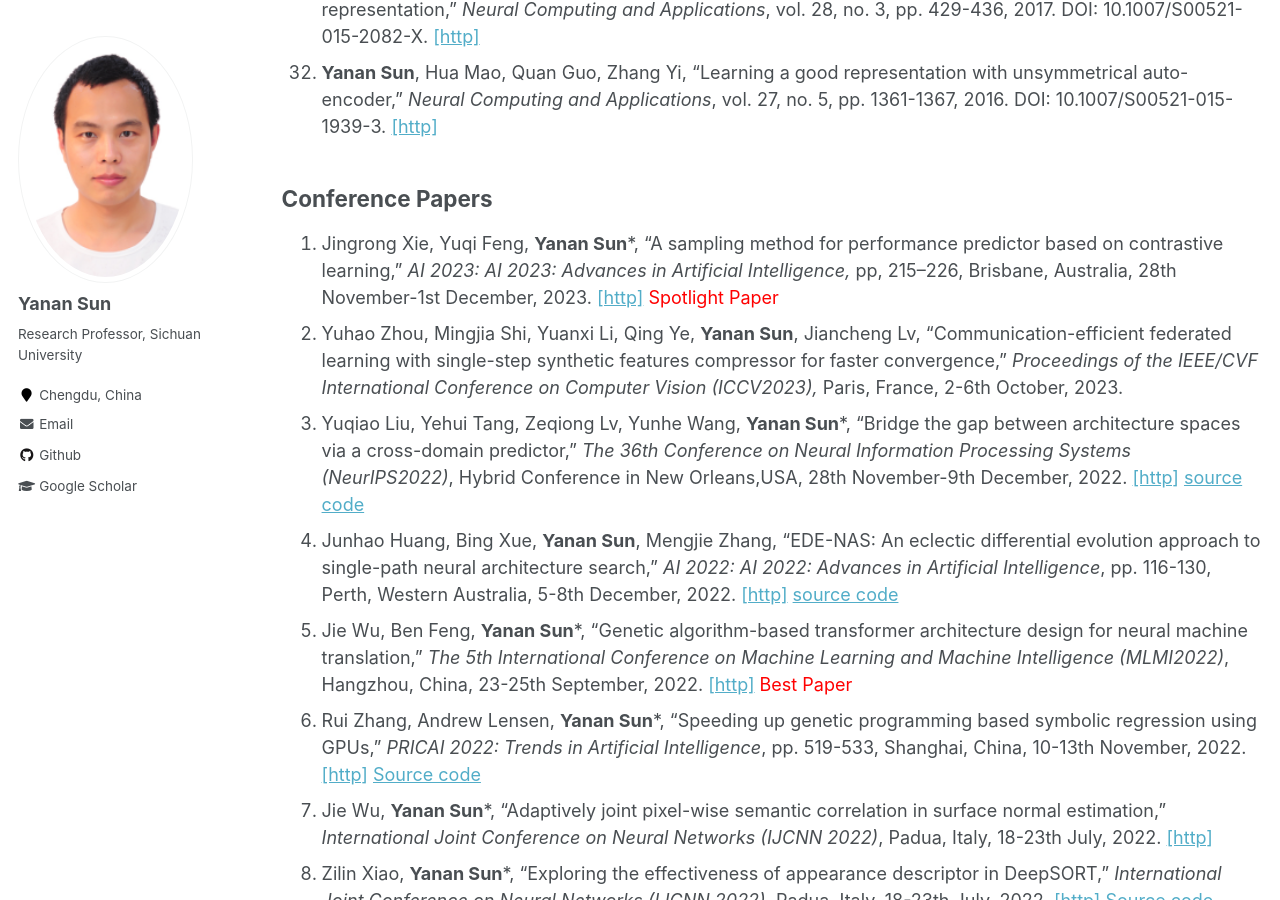
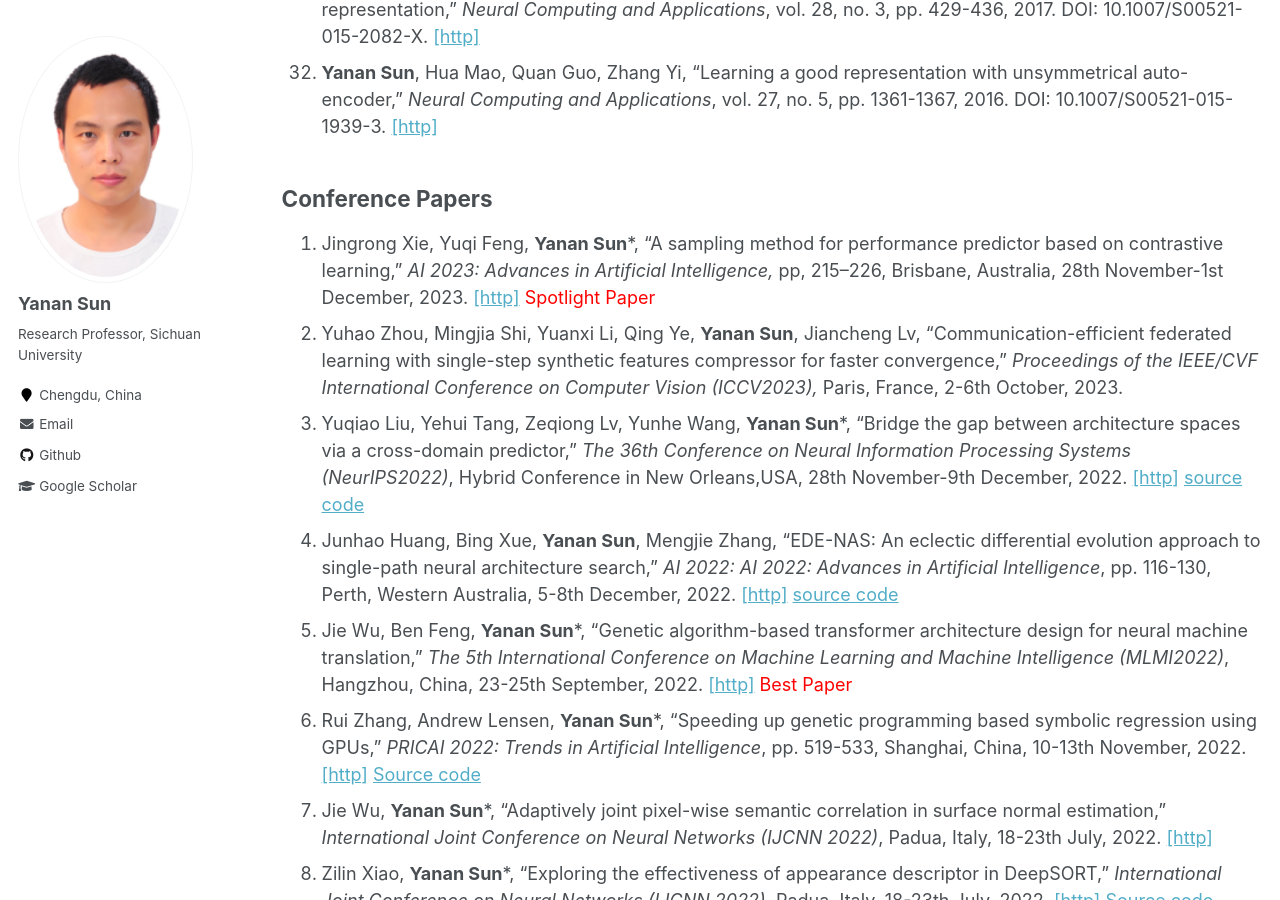
Before and after one commit to yn-sun/yn-sun.github.io, a Jekyll site: the page built from _pages/publications.md, in a window 1280 px wide and 900 px high, scrolled down 3372 px. Built offline with Jekyll 4.4.1, drawn with Linux system fonts in a browser that asks for light colours; comment, search, counter and statistics services are not loaded.

Commit message:
Update publications.md

```diff
--- a/_pages/publications.md
+++ b/_pages/publications.md
@@ -48,7 +48,7 @@ author_profile: true
 
 
 ## Conference Papers
-1. Jingrong Xie, Yuqi Feng, **Yanan Sun***, "A sampling method for performance predictor based on contrastive learning," <i>AI 2023: AI 2023: Advances in Artificial Intelligence,</i> pp, 215–226, Brisbane, Australia, 28th November-1st December, 2023.  [[http]](https://link.springer.com/chapter/10.1007/978-981-99-8388-9_18)  <span style="color: #FF0000">Spotlight Paper</span>
+1. Jingrong Xie, Yuqi Feng, **Yanan Sun***, "A sampling method for performance predictor based on contrastive learning," <i>AI 2023: Advances in Artificial Intelligence,</i> pp, 215–226, Brisbane, Australia, 28th November-1st December, 2023.  [[http]](https://link.springer.com/chapter/10.1007/978-981-99-8388-9_18)  <span style="color: #FF0000">Spotlight Paper</span>
 2. Yuhao Zhou, Mingjia Shi, Yuanxi Li, Qing Ye, **Yanan Sun**, Jiancheng Lv, "Communication-efficient federated learning with single-step synthetic features compressor for faster convergence," <i>Proceedings of the IEEE/CVF International Conference on Computer Vision (ICCV2023),</i> Paris, France, 2-6th October, 2023.
 3. Yuqiao Liu, Yehui Tang, Zeqiong Lv, Yunhe Wang, **Yanan Sun***, "Bridge the gap between architecture spaces via a cross-domain predictor," <i>The 36th Conference on Neural Information Processing Systems (NeurIPS2022)</i>, Hybrid Conference in New Orleans,USA, 28th November-9th December, 2022. [[http]](https://openreview.net/pdf?id=nE6vnoHz9--) [source code](https://github.com/lyq998/CDP)
 4. Junhao Huang, Bing Xue, **Yanan Sun**, Mengjie Zhang, "EDE-NAS: An eclectic differential evolution approach to single-path neural architecture search," <i>AI 2022: AI 2022: Advances in Artificial Intelligence</i>, pp. 116-130, Perth, Western Australia, 5-8th December, 2022. [[http]](https://link.springer.com/chapter/10.1007/978-3-031-22695-3_9) [source code](https://github.com/HuangJunh/EDE-NAS)
```
